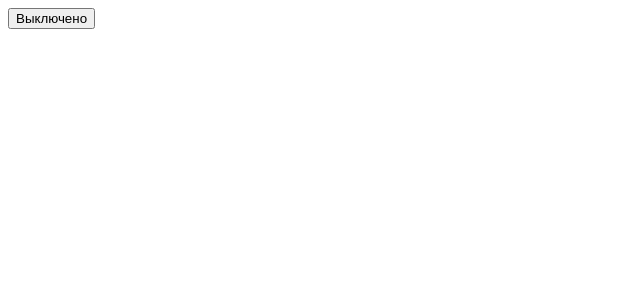
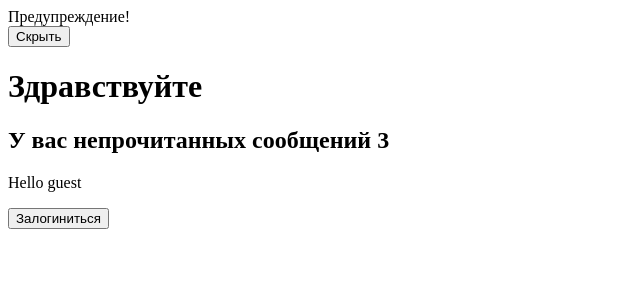
Before and after one commit to slans/audio-player, a React (Create React App) app: page / in a window 1280 px wide. Shown: the top 300 px of the page, without its empty margins (0-640 px from the left). Built offline with nearby package versions, Linux system fonts and the light colour scheme.

Commit message:
Условный рендеринг

```diff
--- a/src/App.js
+++ b/src/App.js
@@ -1,24 +1,102 @@
 import React, { Component } from 'react';
+
+const WarningBanner = props => {
+  if (!props.warn) return null;
+  return (
+    <div className='warning'>
+      Предупреждение!
+    </div>
+  )
+}
+
+const Mailbox = props => {
+  const messages = props.messages;
+  return (
+    <>
+      <h1>Здравствуйте</h1>
+      {messages.length > 0 && <h2>У вас непрочитанных сообщений {messages.length}</h2>}
+    </>
+  )
+}
+
+const LoginButton = props => {
+  return (
+    <button onClick={props.onClick}>
+      Залогиниться
+    </button>
+  )
+}
+
+const LogoutButton = props => {
+  return (
+    <button onClick={props.onClick}>
+      Вылогиниться
+    </button>
+  )
+}
+
+const Greeting = props => {
+  return (
+    <p>Hello {props.isLoggedIn ? 'client' : 'guest'}</p>
+  )
+}
+
+class LoginControl extends Component {
+  state = {
+    isLoggedIn: false
+  }
+
+  handleLogin = () => {
+    this.setState(state => ({
+      isLoggedIn: true
+    }))
+  }
+
+  handleLogout = () => {
+    this.setState(state => ({
+      isLoggedIn: false
+    }))
+  }
+
+  render() {
+    const isLoggedIn = this.state.isLoggedIn;
+    const button = isLoggedIn
+      ? <LogoutButton onClick={this.handleLogout} />
+      : <LoginButton onClick={this.handleLogin} />
+
+    return (
+      <>
+        <Greeting isLoggedIn={isLoggedIn} />
+        {button}
+      </>
+    )
+  }
+}
 
 class App extends Component {
   state = {
-    isToogleOn: false
+    isWarning: true
   }
 
   handleClick = () => {
     this.setState(state => ({
-      isToogleOn: !state.isToogleOn
+      isWarning: !state.isWarning
     }))
   }
 
   render() {
+    const showWarning = this.state.isWarning;
+    const messagesArr = ['Привет', 'Как дела?', 'Где был?']
+
     return (
-      <button onClick={this.handleClick}>
-        {this.state.isToogleOn
-          ? 'Включено'
-          : 'Выключено'
-        }
-      </button>
+      <>
+        <WarningBanner warn={showWarning} />
+        <button onClick={this.handleClick}>
+          {showWarning ? 'Скрыть' : 'Показать'}
+        </button>
+        <Mailbox messages={messagesArr} />
+        <LoginControl/>
+      </>
     )
   }
 }
```
